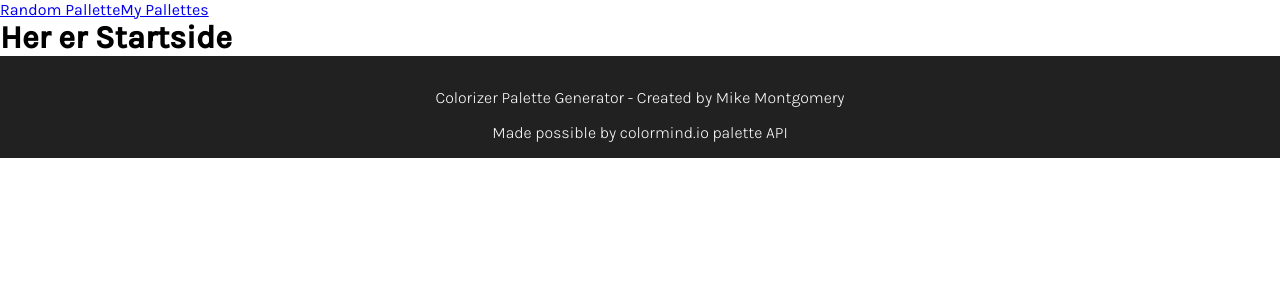
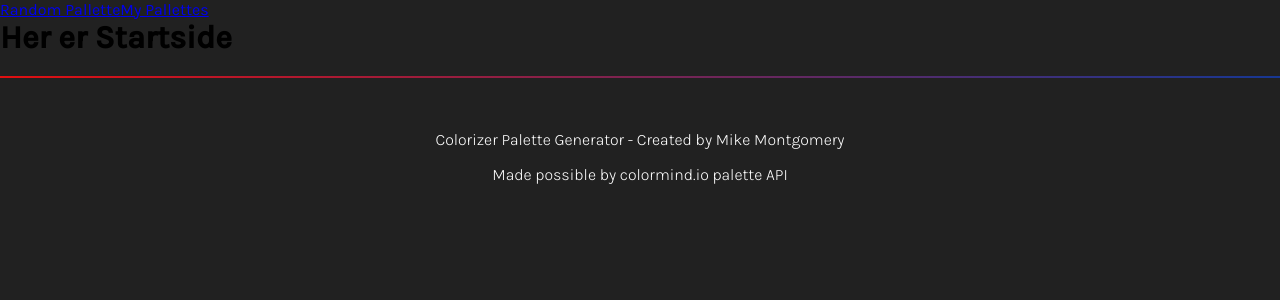
Before and after one commit to Kanin60/Pallete-Generator, a React (Vite) app: page / in a window 1280 px wide. Shown: the top 300 px of the page. Built offline with nearby package versions, Linux system fonts and the light colour scheme; no server answers.

Commit message:
Seperator næsten færdig

```diff
--- a/package.json
+++ b/package.json
@@ -10,9 +10,11 @@
     "preview": "vite preview"
   },
   "dependencies": {
+    "@types/styled-components": "^5.1.34",
     "react": "^18.2.0",
     "react-dom": "^18.2.0",
-    "react-router-dom": "^6.21.1"
+    "react-router-dom": "^6.21.1",
+    "styled-components": "^6.1.8"
   },
   "devDependencies": {
     "@types/react": "^18.2.43",
--- a/src/GlobalStyle.module.scss
+++ b/src/GlobalStyle.module.scss
@@ -7,7 +7,7 @@
  }
 
  body{
-    // background-color: var(--backgroundColor);
+    background-color: var(--backgroundColor);
     font-family:var(--Fontfamily) ;
  }
 
--- a/src/Pages/StartSide.tsx
+++ b/src/Pages/StartSide.tsx
@@ -1,5 +1,6 @@
 
 import { fetchColors } from "../Helpers";
+import { Seperator } from "../components/Seperator/Seperator";
 
 export const StartSide = () => {
 
@@ -31,13 +32,14 @@ export const StartSide = () => {
     saveToLocalStorage(arrayFromAPI);
     GetFromLocalStorage()
 
-  fetchColors((colors) => {
-    console.log(colors);
-
-})
+    fetchColors((colors) => {
+        console.log(colors);
+    }
+    )
     return (
         <>
         <h1>Her er Startside</h1>
+        <Seperator />
 
         </>
     )
--- a/src/components/Seperator/Seperator.tsx
+++ b/src/components/Seperator/Seperator.tsx
@@ -0,0 +1,10 @@
+import styled from 'styled-components';
+
+// Det her er et styled component.
+//Jeg valgte at lave det til et styled component, fordi det er et simpelt component
+export const Seperator = styled.hr`
+    border-image: linear-gradient(to right, rgb(224, 15, 16), rgb(23, 55, 147));
+    border-image-slice: 1;
+    width: 100%;
+    margin: 20px 0;
+`;
```
Also changed, not shown: 1 other file (tests, documents, lock files or other folders).
